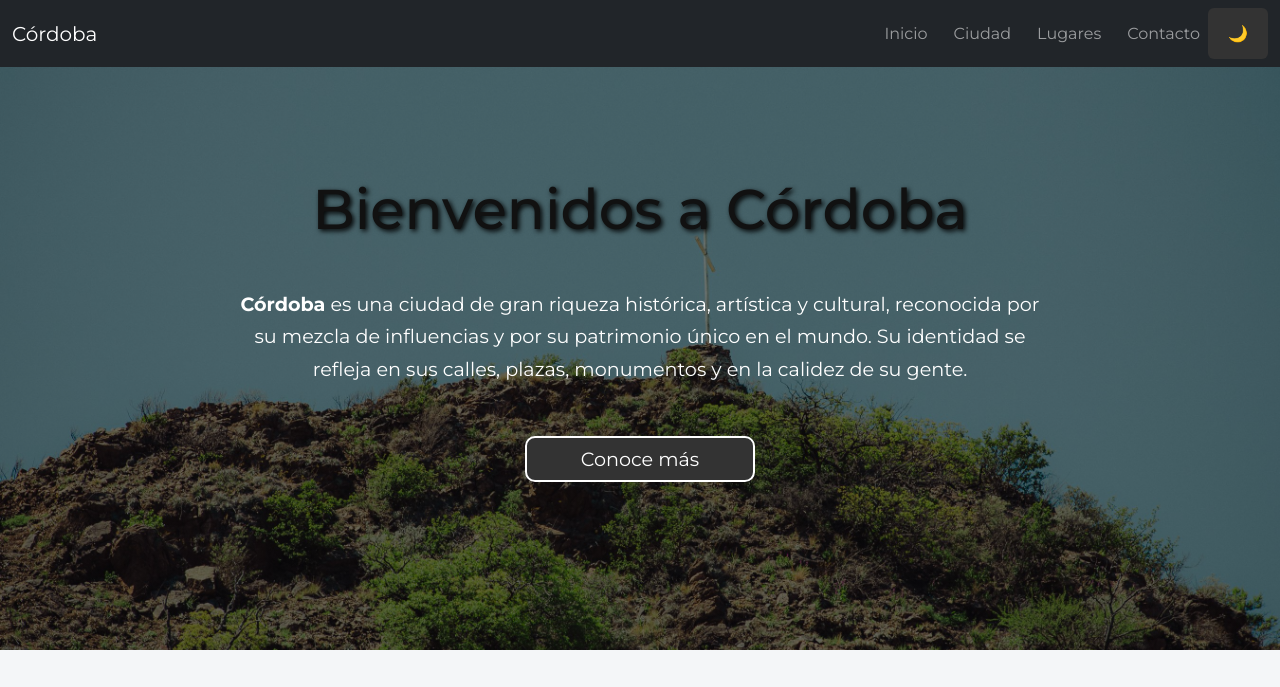
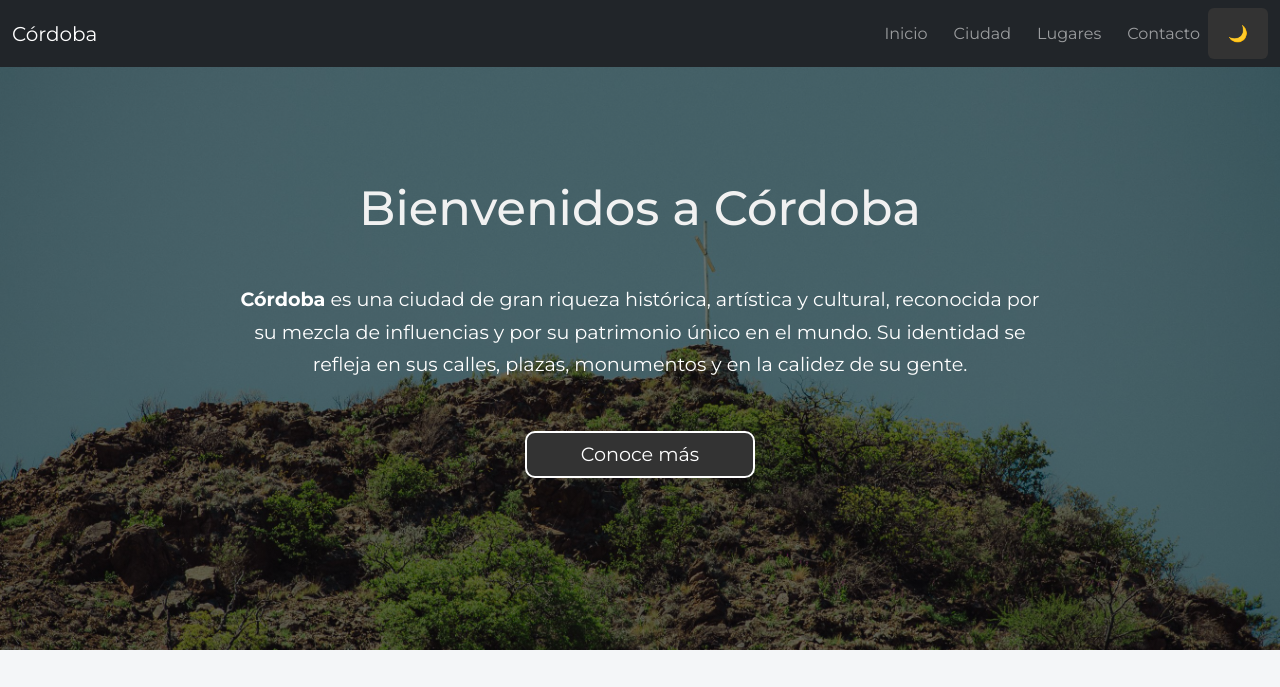
Before and after one commit to Arielojea/tp1-LT, a plain HTML site: page index.html in a window 1280 px wide. Shown: the top 687 px of the page. Drawn offline with nearby package versions, Linux system fonts and the light colour scheme.

Commit message:
cambio de color del banner index

```diff
--- a/css/estilos.css
+++ b/css/estilos.css
@@ -26,8 +26,7 @@ body.contacto h1 {
 }
 
 #titulo-principal {
-  font-size: 3.5em;
-  text-shadow: 2px 2px 5px #000;
+  color: #f1f1f1;
 }
 
 
```
